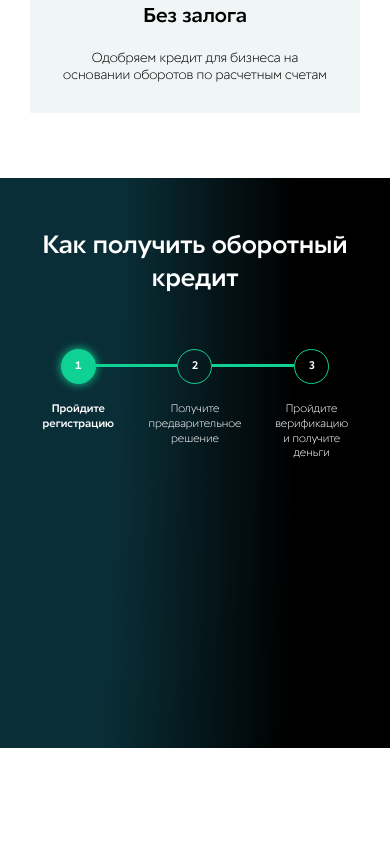
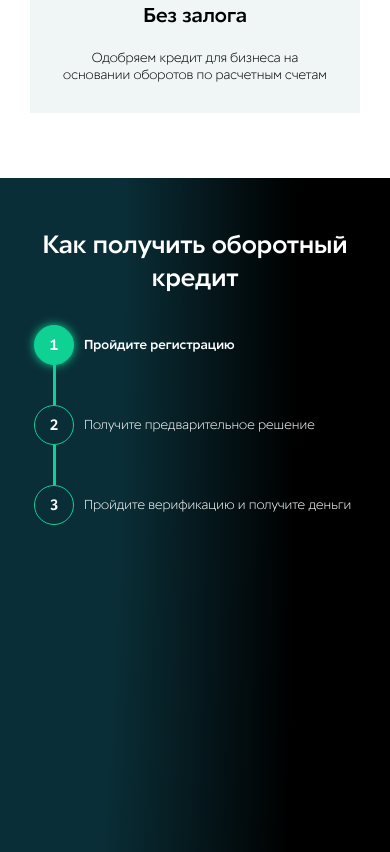
Before and after one commit to mrdeviantart/projects, a website: page jetlend/app/index.html in a window 390 px wide. Shown: the part 1020-1872 px from the top of the page. Before the commit the page ends 1768 px from the top, so only its background shows below. Drawn offline with Linux system fonts and the light colour scheme.

Commit message:
stages responsive redone

```diff
--- a/jetlend/app/js/app.js
+++ b/jetlend/app/js/app.js
@@ -19,8 +19,6 @@ $(document).on("click", function (e) {
         burgerBtn.removeClass("burger-btn-active")
         burgerMenu.removeClass("burger-menu-active");
         burgerNav.removeClass("burger-nav-active");
-
-        console.log("hi");
     }
 });
 
--- a/jetlend/app/scss/custom/components/header/_header.scss
+++ b/jetlend/app/scss/custom/components/header/_header.scss
@@ -201,7 +201,7 @@
         transition: .3s linear;
         transition-delay: .3s;
 
-        box-shadow: 0 0 10px rgba($black, .50), 0 0 20px rgba($black, .50);
+        box-shadow: 0 5px 10px rgba($black, .50), 0 10px 20px rgba($black, .50);
 
         overflow: hidden;
 
--- a/jetlend/app/scss/custom/components/stages/_stages.scss
+++ b/jetlend/app/scss/custom/components/stages/_stages.scss
@@ -15,6 +15,10 @@
     width: 100%;
     margin-top: 54px;
 
+    @media (max-width: 768px) {
+        margin-top: 30px;
+    }
+
     .stages-location {
         width: 100%;
         display: flex;
@@ -29,7 +33,13 @@
         }
 
         @media (max-width: 768px) {
-            padding: 0;
+            padding: 0 0 0 17%;
+            flex-direction: column;
+            justify-content: center;
+
+            @media (max-width: 500px) {
+                padding-left: 4%;
+            }
         }
 
         .location-item {
@@ -40,6 +50,13 @@
             text-align: center;
 
             position: relative;
+
+            @media (max-width: 768px) {
+                flex-direction: row;
+                width: auto;
+                margin-bottom: 40px;
+                text-align: left;
+            }
 
             &.active {
                 .location-number {
@@ -67,9 +84,11 @@
                     height: 3px;
                     background: $main-color;
 
-                    @media (max-width: 600px) {
-                        top: 15px;
-                        right: -17.5px;
+                    @media (max-width: 768px) {
+                        width: 3px;
+                        height: 50%;
+                        left: 18.5px;
+                        top: 40px;
                     }
                 }
             }
@@ -90,6 +109,13 @@
                         top: 15px;
                         left: -17.5px;
                     }
+
+                    @media (max-width: 768px) {
+                        width: 3px;
+                        height: 50%;
+                        left: 18.5px;
+                        top: -20px;
+                    }
                 }
             }
 
@@ -105,9 +131,11 @@
                     height: 3px;
                     background: $main-color;
 
-                    @media (max-width: 600px) {
-                        top: 15px;
-                        left: -17.5px;
+                    @media (max-width: 768px) {
+                        width: 3px;
+                        height: 50%;
+                        left: 18.5px;
+                        top: -20px;
                     }
                 }
 
@@ -121,9 +149,11 @@
                     height: 3px;
                     background: $main-color;
 
-                    @media (max-width: 600px) {
-                        top: 15px;
-                        right: -17.5px;
+                    @media (max-width: 768px) {
+                        width: 3px;
+                        height: 50%;
+                        left: 18.5px;
+                        top: 40px;
                     }
                 }
             }
@@ -147,18 +177,11 @@
                 margin-bottom: 18px;
 
                 @media (max-width: 768px) {
-                    font-size: 13px;
+                    margin: 0 20px 0 0;
                 }
 
-                @media (max-width: 600px) {
-                    width: 35px;
-                    height: 35px;
-
-                    font-size: 12px;
-                }
-
-                @media (max-width: 420px) {
-                    font-size: 11px;
+                @media (max-width: 430px) {
+                    margin-right: 10px;
                 }
             }
 
@@ -166,7 +189,7 @@
                 padding: 0 50px;
 
                 @media (max-width: 768px) {
-                    padding: 0 20px;
+                    padding: 0;
                 }
 
                 p {
@@ -177,16 +200,12 @@
 
                     color: $white;
 
-                    @media (max-width: 768px) {
+                    @media (max-width: 430px) {
                         font-size: 13px;
                     }
 
-                    @media (max-width: 600px) {
+                    @media (max-width: 370px) {
                         font-size: 12px;
-                    }
-
-                    @media (max-width: 420px) {
-                        font-size: 11px;
                     }
                 }
             }
```
Also changed, not shown: jetlend/app/css/style.css, 1 other file.
